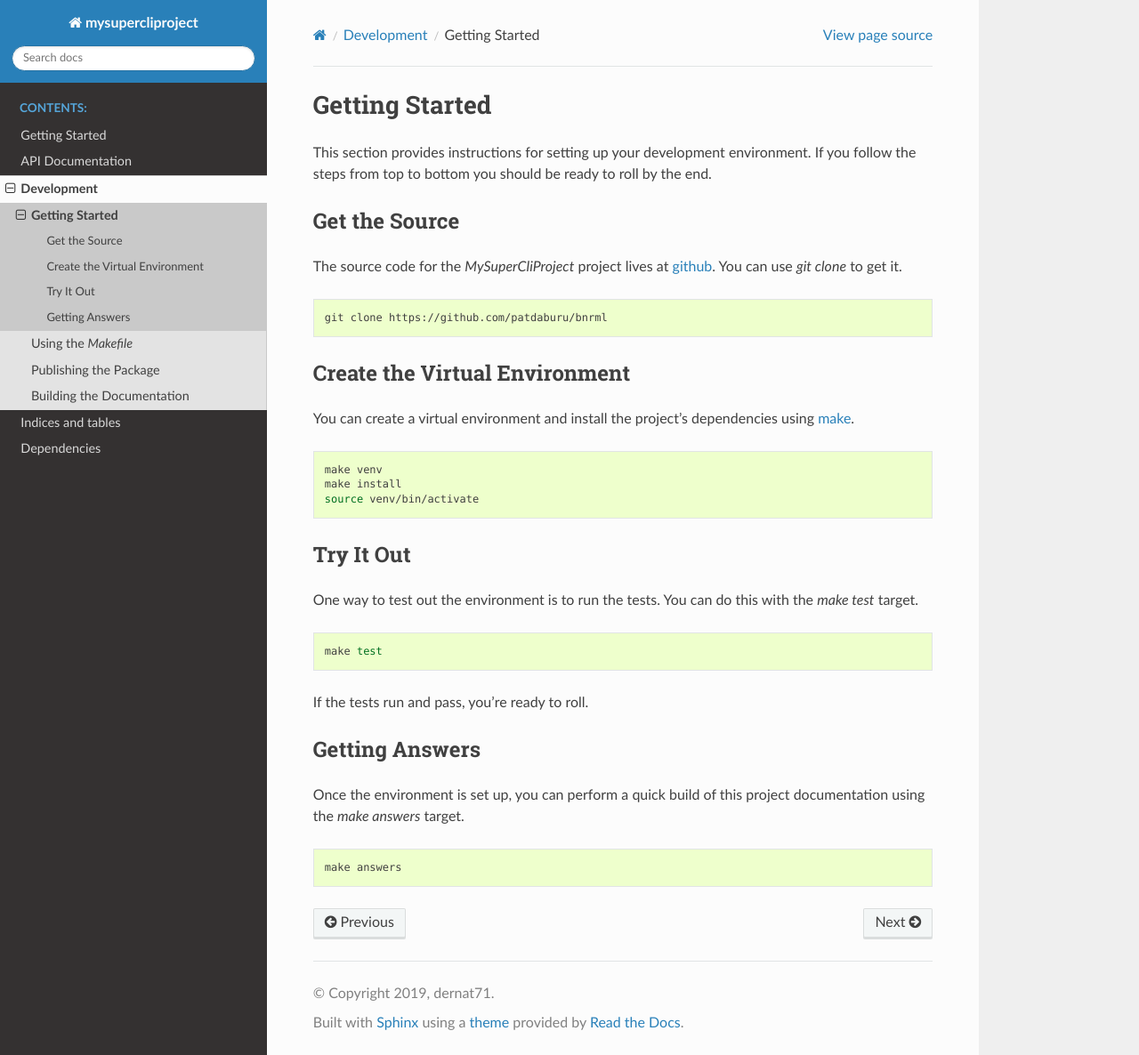
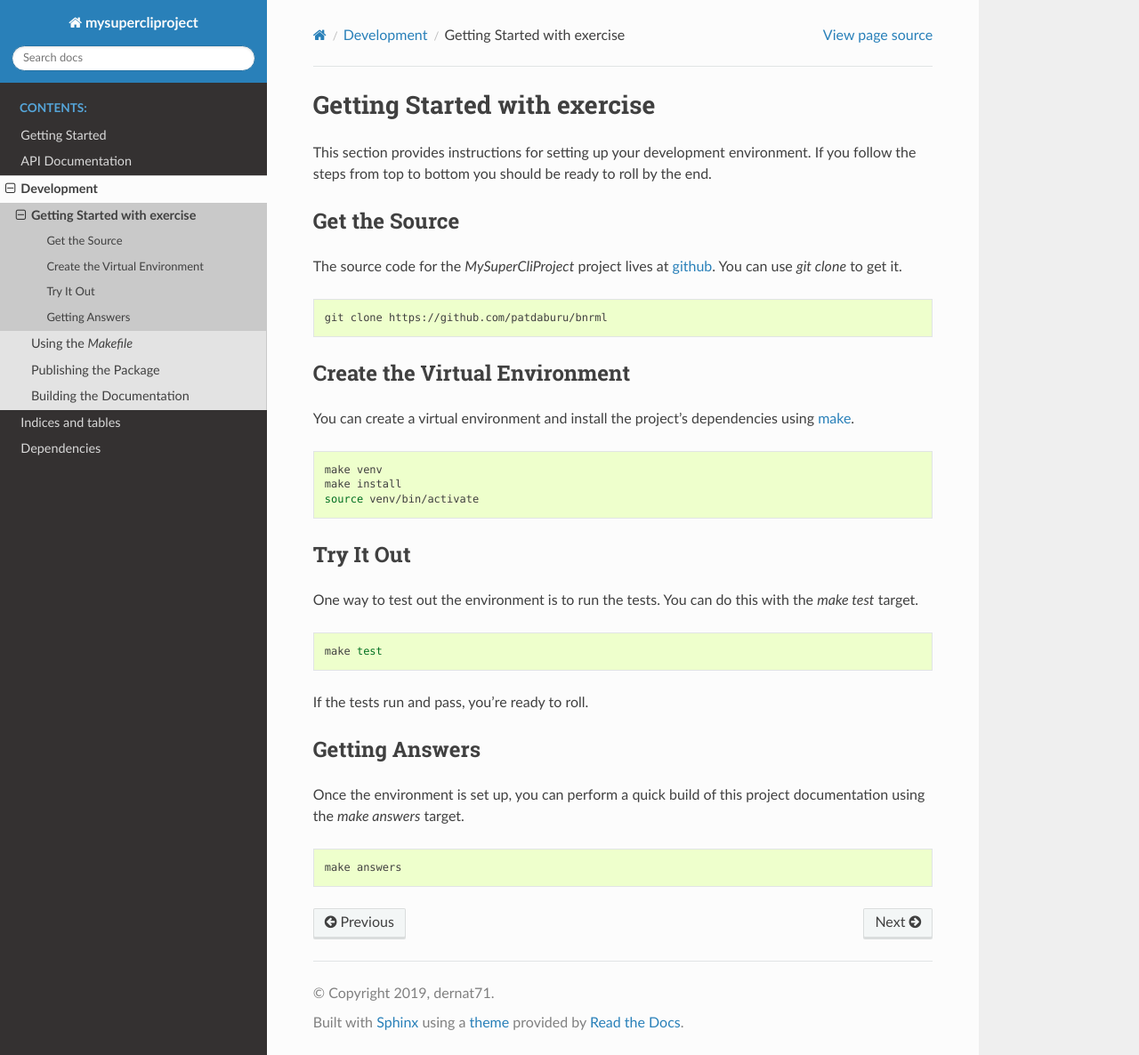
Before and after one commit to datamindedacademy/git_practice_repository, a Sphinx documentation site: the page built from docs/source/development/getting_started.rst, in a window 1280 px wide and 1186 px high. Shown: the whole window at 89% size. Built offline with Sphinx 7.4.7 and the Read the Docs theme 2.0.0, drawn with Linux system fonts in a browser that asks for light colours.

Commit message:
added 3 changes to make commits

```diff
--- a/docs/source/conf.py
+++ b/docs/source/conf.py
@@ -18,7 +18,7 @@ _pysrc = os.path.abspath(os.path.join(os.path.abspath(__file__), "..", "..", "..
 
 # Insert it into the path.
 sys.path.insert(0, _pysrc)
-
+# adding comment
 # Now we can import local modules.
 import mysupercliproject  # noqa
 
--- a/docs/source/development/getting_started.rst
+++ b/docs/source/development/getting_started.rst
@@ -4,7 +4,7 @@
     :glob:
 
 ***************
-Getting Started
+Getting Started with exercise
 ***************
 
 This section provides instructions for setting up your development environment.  If you follow the
--- a/mysupercliproject/version.py
+++ b/mysupercliproject/version.py
@@ -6,6 +6,7 @@ This module contains project version information.
 
 .. currentmodule:: mysupercliproject.version
 .. moduleauthor:: Nathan Derave <nathan.derave@dataminded.be>
+.. coauthor:: poojitha
 """
 
 __version__ = "0.0.1"  #: the working version
```
